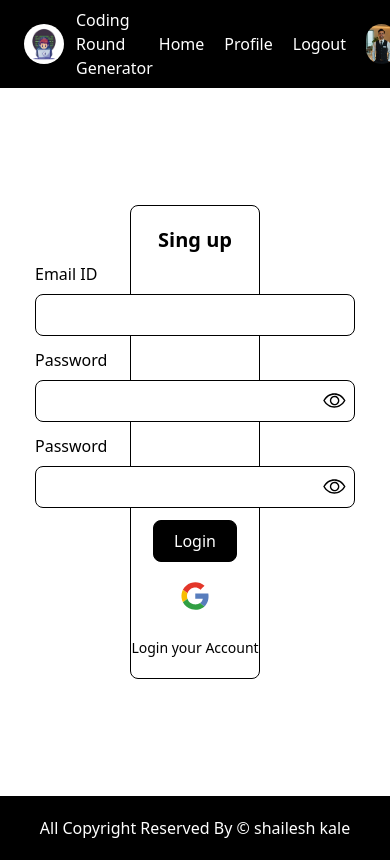
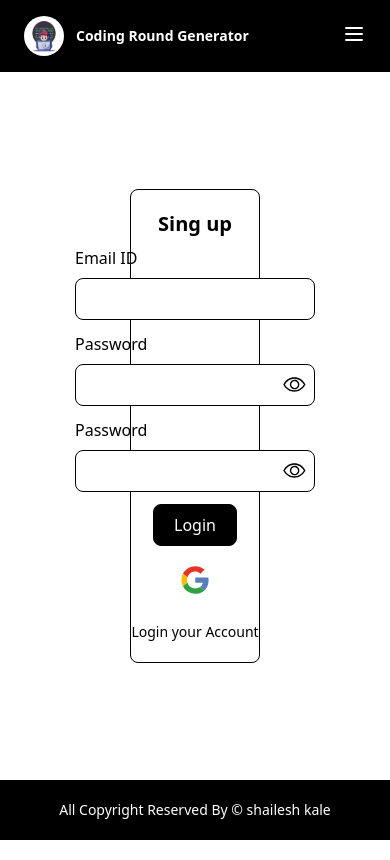
Before and after one commit to Shaileshkale17/Coding-Round-Generator, a React (Vite) app in the folder client/: page /signup in a window 390 px wide. Built offline with nearby package versions, Linux system fonts and the light colour scheme.

Commit message:
adding monbli rep

```diff
--- a/client/src/components/Footer.jsx
+++ b/client/src/components/Footer.jsx
@@ -4,7 +4,7 @@ import { Link } from "react-router-dom";
 const Footer = () => {
   return (
     <div>
-      <p className="bg-black text-white text-center p-5">
+      <p className="bg-black text-white text-center p-5 md:text-base text-sm">
         All Copyright Reserved By{" "}
         <Link to="https://protfolio-shailesh-full-stack-developer.vercel.app/">
           © shailesh kale
--- a/client/src/components/IndexBox.jsx
+++ b/client/src/components/IndexBox.jsx
@@ -10,7 +10,7 @@ const IndexBox = ({ setInput, type, name, id, inputValue, label, style }) => {
         {label}
       </label>
       <input
-        className="w-80 p-2 border border-solid border-black rounded-lg"
+        className="md:w-80 w-60 p-2 border border-solid border-black rounded-lg"
         type={TypeValue}
         name={name}
         id={id}
--- a/client/src/components/Navber.jsx
+++ b/client/src/components/Navber.jsx
@@ -2,10 +2,13 @@ import React, { useEffect, useState } from "react";
 import { Link } from "react-router-dom";
 import logoImage from "../assets/logo.png";
 import user from "../assets/freepik__candid-image-photography-natural-textures-highly-r__40109.jpeg";
+
 const Navber = () => {
-  const [Tocken, setTocken] = useState("sdffdsfdsfd");
+  const [Tocken, setTocken] = useState("dsfhjdshfj");
+  const [isMenuOpen, setIsMenuOpen] = useState(false);
 
   useEffect(() => {
+    // Uncomment to fetch token from local storage if needed
     // setTocken(localStorage.getItem("tocken"));
   }, []);
 
@@ -14,38 +17,78 @@ const Navber = () => {
   };
 
   return (
-    <div className="flex flex-row justify-between py-2 px-6 bg-black text-white">
-      <Link to="/" className="flex flex-row items-center gap-3">
+    <div className="flex justify-between items-center py-4 px-6 bg-black text-white md:text-base text-sm">
+      {/* Logo Section */}
+      <Link to="/" className="flex items-center gap-3">
         <img
           src={logoImage}
           alt="logo"
           className="w-10 h-10 rounded-full bg-white"
         />
-        <h1>Coding Round Generator</h1>
+        <h1 className="md:text-lg text-sm font-bold ">
+          Coding Round Generator
+        </h1>
       </Link>
 
-      <div className="flex flex-row gap-6">
+      {/* Hamburger Menu for Mobile */}
+      <div className="md:hidden">
+        <button
+          onClick={() => setIsMenuOpen(!isMenuOpen)}
+          className="focus:outline-none"
+          aria-label="Toggle Menu">
+          <svg
+            className="w-6 h-6"
+            fill="none"
+            stroke="currentColor"
+            viewBox="0 0 24 24"
+            xmlns="http://www.w3.org/2000/svg">
+            <path
+              strokeLinecap="round"
+              strokeLinejoin="round"
+              strokeWidth="2"
+              d={
+                isMenuOpen ? "M6 18L18 6M6 6l12 12" : "M4 6h16M4 12h16M4 18h16"
+              }></path>
+          </svg>
+        </button>
+      </div>
+
+      {/* Navbar Links */}
+      <div
+        className={`${
+          isMenuOpen ? "block" : "hidden"
+        } md:flex flex-col md:flex-row gap-6 md:gap-8 md:relative absolute top-[4.5rem] right-4 md:top-0 md:right-0 bg-black md:bg-transparent z-50 md:z-auto rounded-md md:rounded-none py-4 md:py-0 px-6 md:px-0 w-[18rem] md:w-auto  `}>
         {Tocken ? (
-          <div className="flex items-center gap-5">
-            <ul className="flex flex-row gap-5">
-              <li onClick={HaederLogout} className="cursor-pointer">
-                <Link to="/test-from-page">Home</Link>
+          <div className="flex flex-col md:flex-row items-start md:items-center gap-5">
+            <ul className="flex flex-col md:flex-row gap-5">
+              <li>
+                <Link
+                  to="/test-from-page"
+                  className="hover:underline text-white md:text-inherit">
+                  Home
+                </Link>
               </li>
-              <li onClick={HaederLogout} className="cursor-pointer">
-                <Link to="/profile-page">Profile</Link>
+              <li>
+                <Link
+                  to="/profile-page"
+                  className="hover:underline text-white md:text-inherit">
+                  Profile
+                </Link>
               </li>
-              <li onClick={HaederLogout} className="cursor-pointer">
+              <li
+                onClick={HaederLogout}
+                className="cursor-pointer hover:underline text-white md:text-inherit">
                 Logout
               </li>
             </ul>
             <img
               src={user}
               alt="user"
-              className="w-10 h-10 rounded-full bg-cover "
+              className="w-10 h-10 rounded-full bg-cover"
             />
           </div>
         ) : (
-          ""
+          <p className="hidden md:block">Not logged in</p>
         )}
       </div>
     </div>
--- a/client/src/components/SelectBox.jsx
+++ b/client/src/components/SelectBox.jsx
@@ -3,7 +3,7 @@ const SelectBox = ({ label, optionMap, setInput, inputValue }) => {
     <div className="flex flex-col">
       <label>{label}</label>
       <select
-        className="border rounded p-2 w-80  border-solid border-black "
+        className="md:w-80 w-60 border rounded p-2 w-80  border-solid border-black "
         value={inputValue}
         onChange={(e) => setInput(e.target.value)}>
         <option value="" disabled>
--- a/client/src/pages/Login.jsx
+++ b/client/src/pages/Login.jsx
@@ -18,7 +18,7 @@ const Login = () => {
   };
   return (
     <div className="h-[83.9vh] flex justify-center items-center">
-      <div className="h-4/6 w-2/6 bg-transparent  border  border-solid border-black rounded-lg flex items-center justify-center flex-col gap-2">
+      <div className="md:h-4/6 md:w-2/6 w-[88.333333%] h-[74.666667%]  bg-transparent  border  border-solid border-black rounded-lg flex items-center justify-center flex-col gap-2">
         <Heading heading="Login" heading_type="h1" style="font-bold text-xl" />
         <form
           className="flex items-center justify-center flex-col gap-7"
--- a/client/src/pages/TestFromPage.jsx
+++ b/client/src/pages/TestFromPage.jsx
@@ -218,7 +218,7 @@ const TestFromPage = () => {
           setInput={setTechnology}
           inputValue={Technology}
         />
-        <Button type="submit" label="Filter" style="px-5 py-2 mt-8" />
+        <Button type="submit" label="Filter" style="px-5 py-2 mt-5" />
       </form>
 
       <div className="overflow-x-auto w-full mt-10">
```
